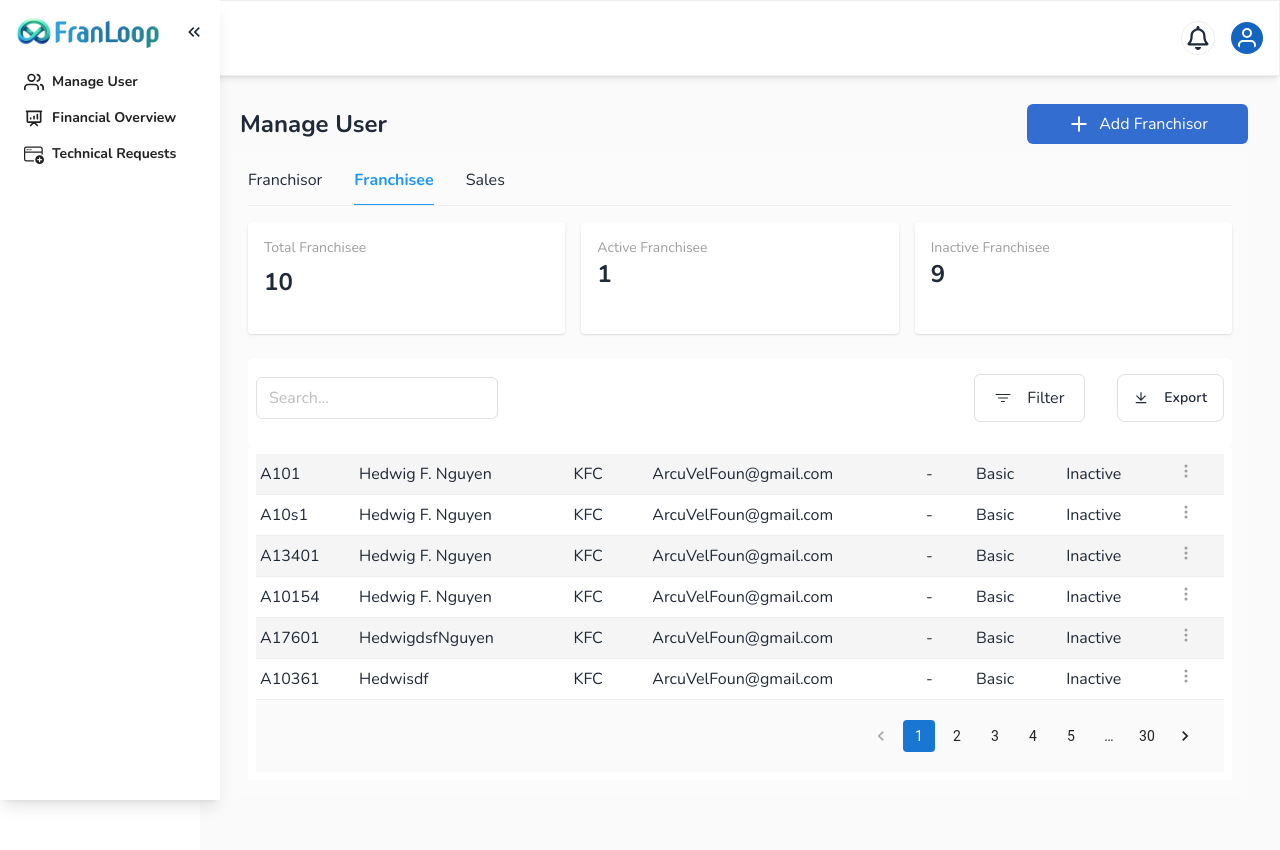
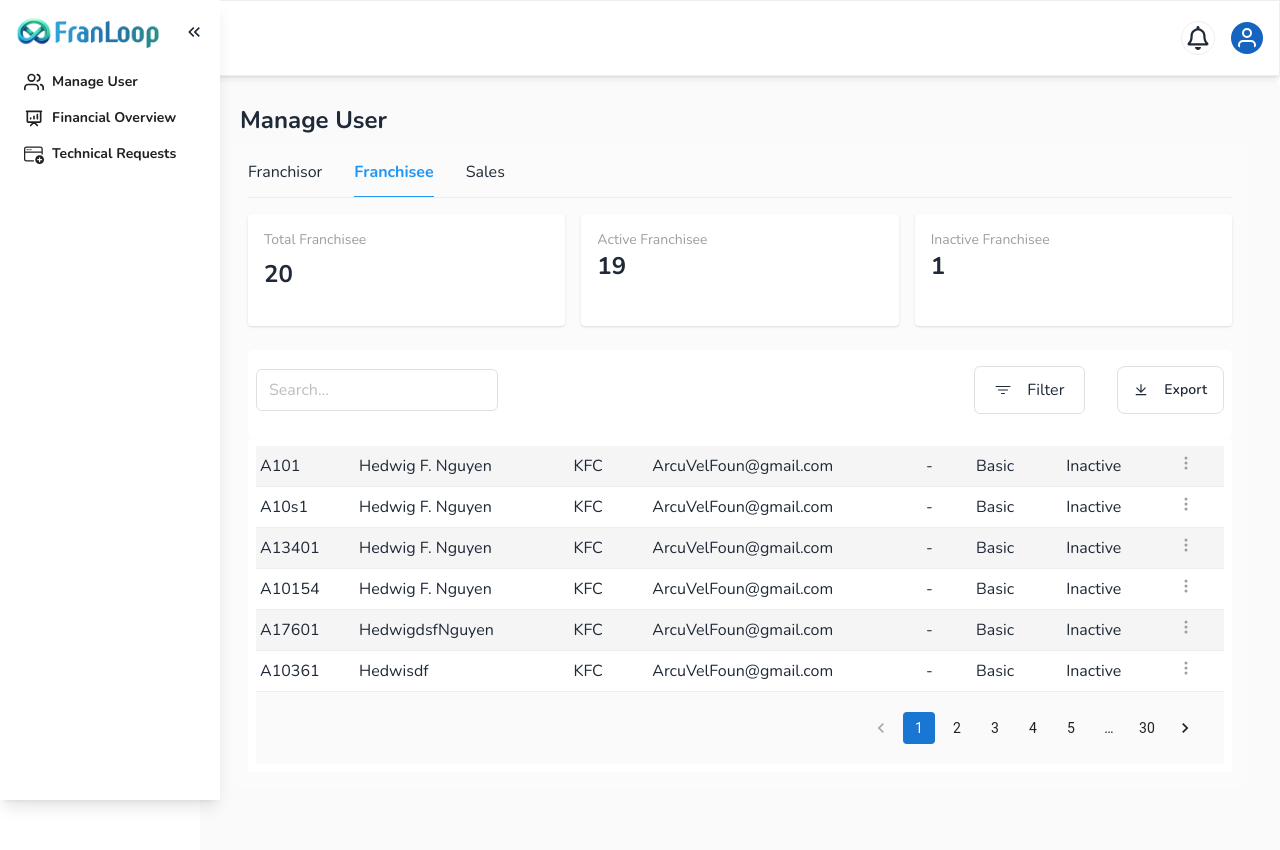
Before and after one commit to sheikhmuhammadzain/Franchise, a React (Vite) app: page /franchise in a window 1280 px wide. Shown: the top 850 px of the page. Built offline with nearby package versions, Linux system fonts and the light colour scheme.

Commit message:
fix minor bugs

```diff
--- a/src/Components/Franchisee.jsx
+++ b/src/Components/Franchisee.jsx
@@ -226,10 +226,7 @@ function Franchisee() {
     "
       >
         <h2 className="text-2xl font-bold ml-2 ">Manage User</h2>
-        <button  className="blue-btn flex max-w-fit font-normal" onClick={handleOpenDialog}>
-           <span className='mr-2 text-2xl font-thin'><IoMdAdd />
-           </span>  Add Franchisor
-        </button>
+
       </div>
 
       <div className="bg-[#FAFBFA] p-4 rounded-lg">
@@ -255,18 +252,18 @@ function Franchisee() {
         <div className="grid grid-cols-1 lg:grid-cols-3 mt-4 gap-4 mb-6">
           <div className="bg-white px-4 pb-9 pt-4 rounded shadow">
             <h2 className="text-sm text-gray-500 pb-2">Total Franchisee</h2>
-            <p className="text-2xl font-bold"> {rows.length}</p>
+            <p className="text-2xl font-bold"> 20</p>
           </div>
           <div className="bg-white px-4 pb-9 pt-4  rounded shadow">
             <h2 className="text-sm text-gray-500">Active Franchisee</h2>
             <p className="text-2xl font-bold">
-              {rows.filter((row) => row.plan === "Pro").length}
+              19
             </p>
           </div>
           <div className="bg-white px-4 pb-9 pt-4  rounded shadow">
             <h2 className="text-sm text-gray-500">Inactive Franchisee</h2>
             <p className="text-2xl font-bold">
-              {rows.filter((row) => row.plan === "Basic").length}
+             1
             </p>
           </div>
         </div>
--- a/src/Components/Sales.jsx
+++ b/src/Components/Sales.jsx
@@ -230,10 +230,7 @@ function Sales() {
     "
         >
           <h2 className="text-2xl font-bold ml-2 ">Manage User</h2>
-          <button  className="blue-btn flex max-w-fit font-normal" onClick={handleOpenDialog}>
-           <span className='mr-2 text-2xl font-thin'><IoMdAdd />
-           </span>  Add Franchisor
-        </button>
+
         </div>
 
         <div className="bg-[#FAFBFA] p-4 rounded-lg">
@@ -259,18 +256,18 @@ function Sales() {
           <div className="grid grid-cols-1 lg:grid-cols-3 mt-4 gap-4 mb-6">
             <div className="bg-white px-4 pb-9 pt-4 rounded shadow">
               <h2 className="text-sm text-gray-500 pb-2">Total Sales</h2>
-              <p className="text-2xl font-bold"> {rows.length}</p>
+              <p className="text-2xl font-bold"> 20</p>
             </div>
             <div className="bg-white px-4 pb-9 pt-4  rounded shadow">
               <h2 className="text-sm text-gray-500">Active Sales</h2>
               <p className="text-2xl font-bold">
-                {rows.filter((row) => row.plan === "Pro").length}
+                19
               </p>
             </div>
             <div className="bg-white px-4 pb-9 pt-4  rounded shadow">
               <h2 className="text-sm text-gray-500">Inactive Sales</h2>
               <p className="text-2xl font-bold">
-                {rows.filter((row) => row.plan === "Basic").length}
+                1
               </p>
             </div>
           </div>
```
